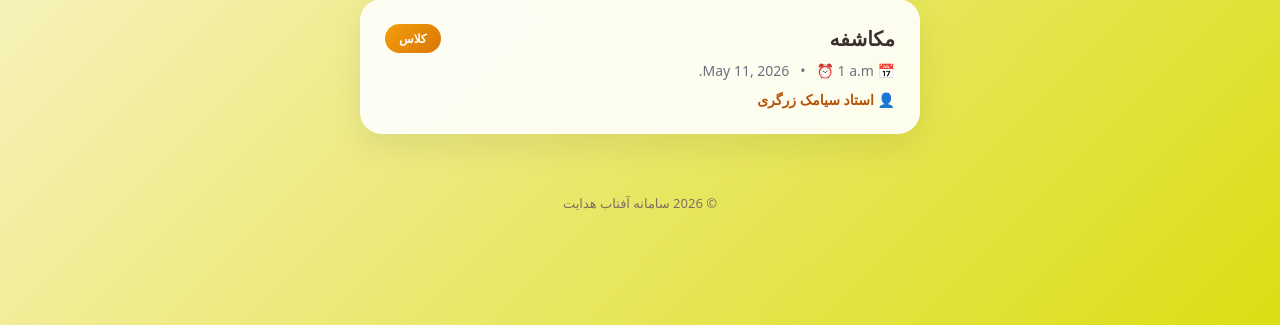
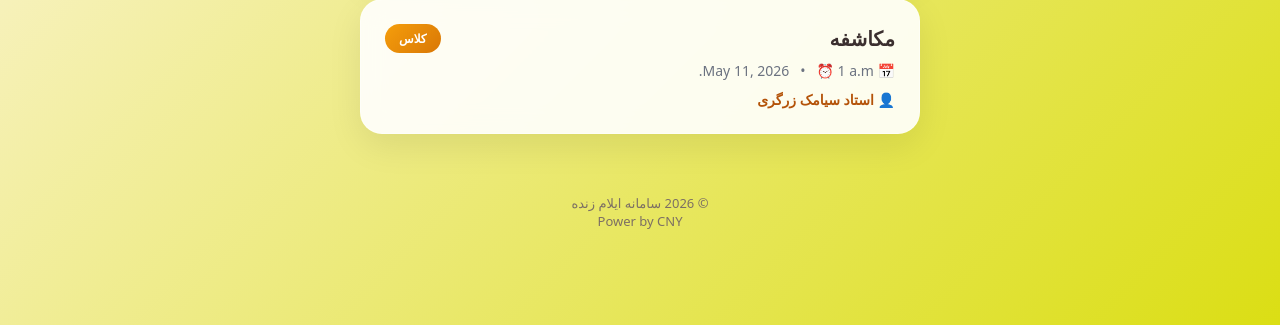
Before and after one commit to amircny/Aftab-Hedayat, a Django app: page / in a window 1280 px wide. Shown: the part 495-820 px from the top of the page. Run offline with Django 5.2, Linux system fonts and the light colour scheme; data comes from the database, SQL or seed files in the repository.

Commit message:
Update student_home.html

```diff
--- a/accounts/templates/accounts/student_home.html
+++ b/accounts/templates/accounts/student_home.html
@@ -249,7 +249,7 @@ footer {
 <header class="top">
     <div class="hero">
 
-        <img src="{% static 'images/logo.png' %}" alt="logo">
+        <img src="/static/images/logo.png" alt="logo">
 
         <div class="hero-text">
             <h1>سامانه مدیریت کلاس‌ها و رویدادهای آموزشی</h1>
@@ -288,7 +288,8 @@ footer {
 </div>
 
 <footer>
-    © 2026 سامانه آفتاب هدایت
+    <p>© 2026 سامانه ایلام زنده</p>
+    <p>Power by CNY</p>
 </footer>
     <!-- MODAL POPUP -->
     <div id="modal" class="modal">
```
